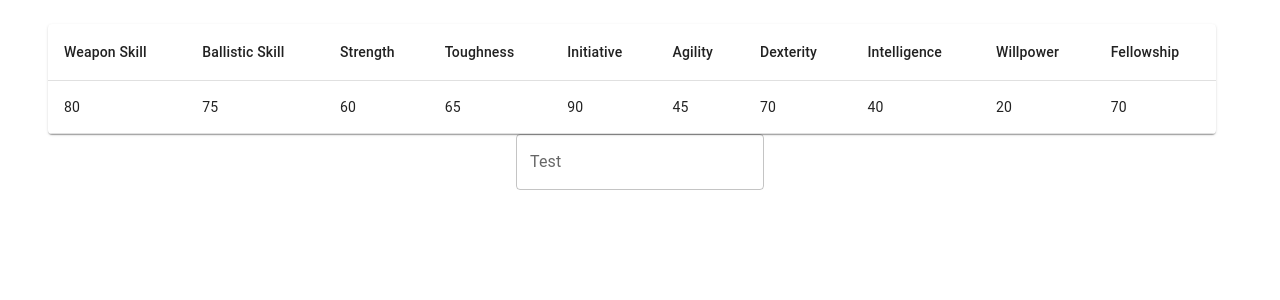
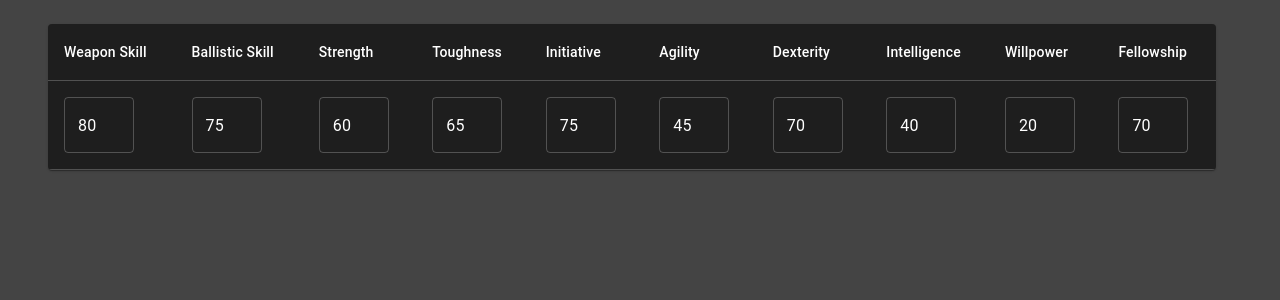
Before and after one commit to PJ-Leyden/ttrpg-companion, a React (Create React App) app: page / in a window 1280 px wide. Shown: the top 300 px of the page. Built offline with nearby package versions, Linux system fonts and the light colour scheme.

Commit message:
Setup themeing

```diff
--- a/package.json
+++ b/package.json
@@ -13,10 +13,11 @@
     "@types/node": "^16.18.11",
     "@types/react": "^18.0.26",
     "@types/react-dom": "^18.0.10",
-    "formik": "^2.4.4",
+    "formik": "^2.4.5",
     "react": "^18.2.0",
     "react-dom": "^18.2.0",
     "react-scripts": "5.0.1",
+    "semantic-ui-react": "^2.1.4",
     "typescript": "^4.9.4",
     "web-vitals": "^2.1.4"
   },
--- a/src/App.module.css
+++ b/src/App.module.css
@@ -1,5 +1,8 @@
+body.backgroundColor {
+    background-color: #444444;
+}
+
 .App {
-  text-align: center;
 }
 
 .App-logo {
--- a/src/App.tsx
+++ b/src/App.tsx
@@ -1,9 +1,8 @@
-import React, { useState } from "react";
 import styles from "./App.module.css";
 import { IWarhammerCharacteristics } from "./warhammer/models";
-import { Container } from "@mui/material";
+import { Container, ThemeProvider, createTheme } from "@mui/material";
 import WarhammerCharacterSheet from "./warhammer/WarhammerCharacterSheet";
-import NumberInputControl from "./common/NumberInputControl";
+import { themeOptions } from "./theme";
 
 function App() {
     const initSheet: IWarhammerCharacteristics = {
@@ -19,20 +18,17 @@ function App() {
         fellowship: 70,
     };
 
-  const [testValue, setTestValue] = useState<number | undefined>();
+    const theme = createTheme(themeOptions);
+
+    document.body.classList.add(styles.backgroundColor);
 
     return (
-    <div className={styles.App}>
+        <div>
+            <ThemeProvider theme={theme}>
                 <Container className={styles.CoreContainer}>
                     <WarhammerCharacterSheet sheet={initSheet} />
-        <NumberInputControl
-          label="Test"
-          value={testValue}
-          onChange={(event) => {
-            setTestValue(parseInt(event.target.value));
-          }}
-        />
                 </Container>
+            </ThemeProvider>
         </div>
     );
 }
--- a/src/common/NumberInputControl.tsx
+++ /dev/null
@@ -1,24 +0,0 @@
-import { TextField } from "@mui/material";
-import { InputValue } from "./types";
-
-export interface INumberInputControl {
-  label: string;
-  value: number | undefined;
-  onChange?:
-    | React.ChangeEventHandler<HTMLInputElement | HTMLTextAreaElement>
-    | undefined;
-  className?: string;
-}
-
-const NumberInputControl: React.FC<INumberInputControl> = (props) => {
-  return (
-    <TextField
-      {...props}
-      type="number"
-      variant="outlined"
-      className={props.className}
-    />
-  );
-};
-
-export default NumberInputControl;
--- /dev/null
+++ b/src/common/NumberInputField.module.css
@@ -0,0 +1,16 @@
+.InputField {
+  border-style: solid !important;
+  border: 10px;
+  border-color: red;
+}
+
+.InputField input:focus-visible {
+  outline: none;
+}
+
+/* The 'i' in the attribute selector means that the comparison is no case insensitively */
+.InputField input[type="text" i] {
+  padding-block: 0px;
+  padding-inline: 0px;
+  border: 0px;
+}
--- a/src/common/NumberInputField.tsx
+++ b/src/common/NumberInputField.tsx
@@ -0,0 +1,24 @@
+import { TextField } from "@mui/material";
+import { getIn, useFormikContext } from "formik";
+import styles from "./NumberInputField.module.css";
+export interface INumberInputFieldProps {
+  name: string;
+  className?: string;
+}
+
+const NumberInputField: React.FC<INumberInputFieldProps> = (props) => {
+  const formik = useFormikContext();
+  const value = getIn(formik.values, props.name);
+
+  const onChange:
+    | React.ChangeEventHandler<HTMLInputElement | HTMLTextAreaElement>
+    | undefined = (event) => {
+    formik.setFieldValue(props.name, event.target.value);
+  };
+
+  return (
+    <TextField value={value} onChange={onChange} className={props.className} />
+  );
+};
+
+export default NumberInputField;
--- /dev/null
+++ b/src/theme.ts
@@ -0,0 +1,19 @@
+import { ThemeOptions } from '@mui/material/styles';
+
+export const themeOptions: ThemeOptions = {
+  palette: {
+    mode: 'dark',
+    primary: {
+      main: '#c70003',
+    },
+    secondary: {
+      main: '#9c27b0',
+    },
+    text: {
+      primary: '#ffffff',
+    },
+    error: {
+      main: '#ffc107',
+    },
+  },
+};
--- /dev/null
+++ b/src/warhammer/WarhammerCharacterSheet.module.css
@@ -0,0 +1,4 @@
+.characteristicNumberInput {
+    max-width: 5em;
+    text-align: center;
+}
--- a/src/warhammer/WarhammerCharacterSheet.tsx
+++ b/src/warhammer/WarhammerCharacterSheet.tsx
@@ -11,6 +11,8 @@ import {
     TableHead,
     TableRow,
 } from "@mui/material";
+import NumberInputField from "../common/NumberInputField";
+import styles from "./WarhammerCharacterSheet.module.css";
 
 export interface IWarhammerCharacterSheetProps {
     sheet: IWarhammerCharacteristics;
@@ -39,16 +41,66 @@ const WarhammerCharacterSheet: React.FC<
                     </TableHead>
                     <TableBody>
                         <TableRow>
-              <TableCell>{props.values.weaponSkill}</TableCell>
-              <TableCell>{props.values.ballisticSkill}</TableCell>
-              <TableCell>{props.values.strength}</TableCell>
-              <TableCell>{props.values.toughness}</TableCell>
-              <TableCell>{props.values.initiative}</TableCell>
-              <TableCell>{props.values.agility}</TableCell>
-              <TableCell>{props.values.dexterity}</TableCell>
-              <TableCell>{props.values.intelligence}</TableCell>
-              <TableCell>{props.values.willpower}</TableCell>
-              <TableCell>{props.values.fellowship}</TableCell>
+                            <TableCell>
+                                <NumberInputField
+                                    name="weaponSkill"
+                                    className={styles.characteristicNumberInput}
+                                />
+                            </TableCell>
+                            <TableCell>
+                                <NumberInputField
+                                    name="ballisticSkill"
+                                    className={styles.characteristicNumberInput}
+                                />
+                            </TableCell>
+                            <TableCell>
+                                <NumberInputField
+                                    name="strength"
+                                    className={styles.characteristicNumberInput}
+                                />
+                            </TableCell>
+                            <TableCell>
+                                <NumberInputField
+                                    name="toughness"
+                                    className={styles.characteristicNumberInput}
+                                />
+                            </TableCell>
+                            <TableCell>
+                                <NumberInputField
+                                    name="ballisticSkill"
+                                    className={styles.characteristicNumberInput}
+                                />
+                            </TableCell>
+                            <TableCell>
+                                <NumberInputField
+                                    name="agility"
+                                    className={styles.characteristicNumberInput}
+                                />
+                            </TableCell>
+                            <TableCell>
+                                <NumberInputField
+                                    name="dexterity"
+                                    className={styles.characteristicNumberInput}
+                                />
+                            </TableCell>
+                            <TableCell>
+                                <NumberInputField
+                                    name="intelligence"
+                                    className={styles.characteristicNumberInput}
+                                />
+                            </TableCell>
+                            <TableCell>
+                                <NumberInputField
+                                    name="willpower"
+                                    className={styles.characteristicNumberInput}
+                                />
+                            </TableCell>
+                            <TableCell>
+                                <NumberInputField
+                                    name="fellowship"
+                                    className={styles.characteristicNumberInput}
+                                />
+                            </TableCell>
                         </TableRow>
                     </TableBody>
                 </Table>
```
Also changed, not shown: src/common/Table.tsx (deleted, +0 -9 lines), src/index.tsx (+9 -9 lines), 2 other files (tests, documents, lock files or other folders). Lines whose indentation alone changed are shown as unchanged.
